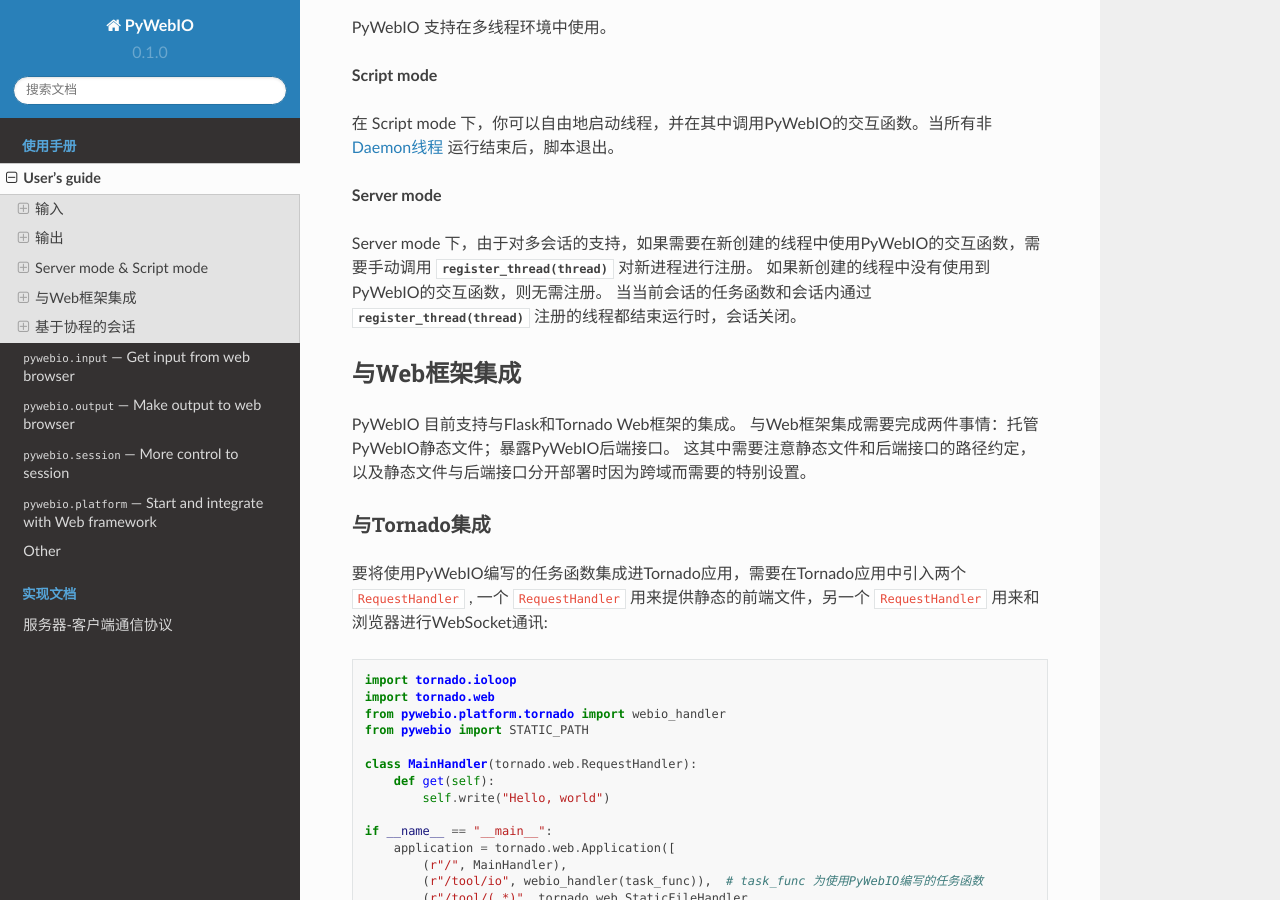
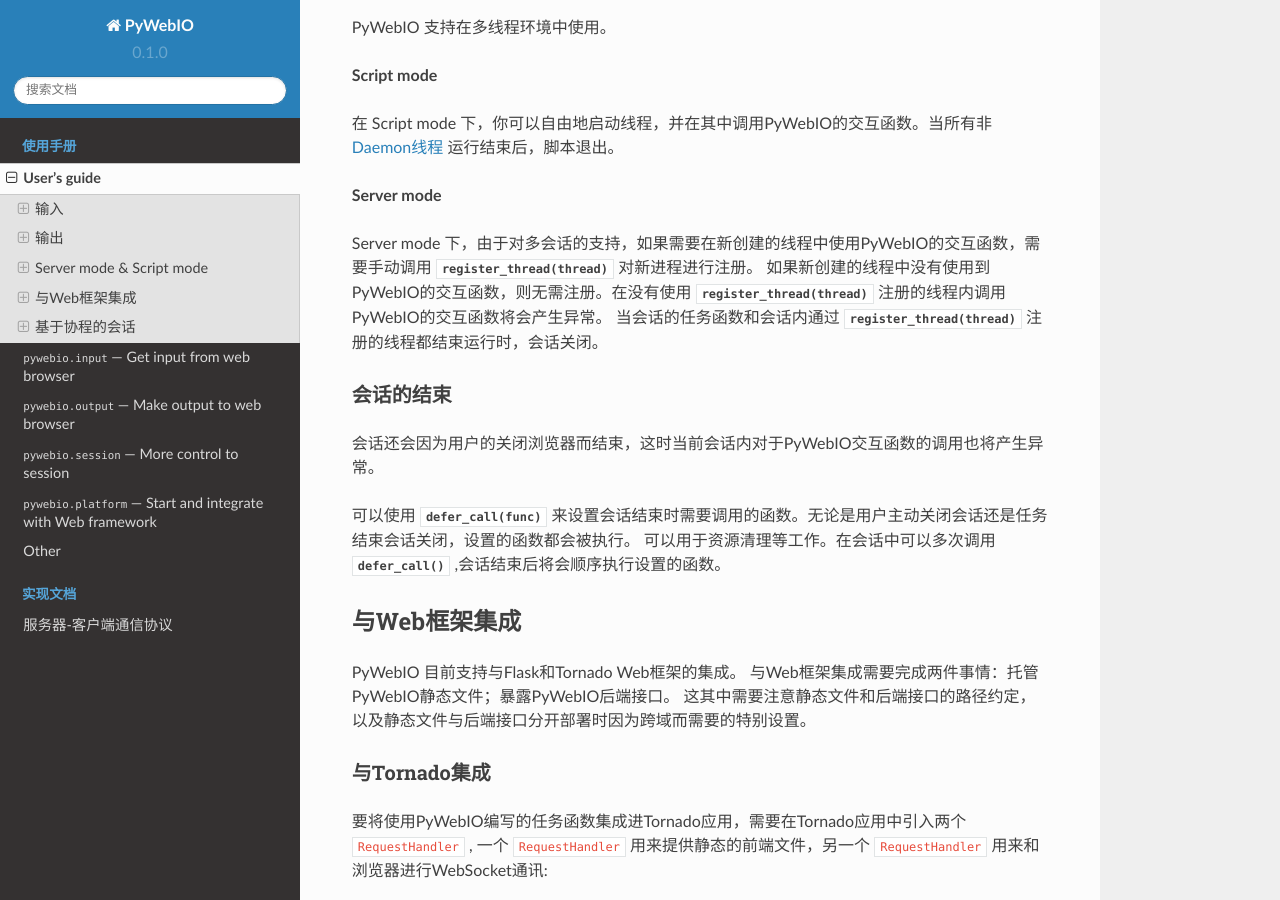
Before and after one commit to pywebio/PyWebIO, a Sphinx documentation site: the page built from docs/guide.rst, in a window 1280 px wide and 900 px high, scrolled down 6418 px. Built offline with Sphinx 7.4.7 and the Read the Docs theme 2.0.0, drawn with Linux system fonts in a browser that asks for light colours.

Commit message:
doc: add doc about `defer_call()`

```diff
--- a/docs/guide.rst
+++ b/docs/guide.rst
@@ -246,8 +246,16 @@ PyWebIO 支持在多线程环境中使用。
 **Server mode**
 
 Server mode 下，由于对多会话的支持，如果需要在新创建的线程中使用PyWebIO的交互函数，需要手动调用 `register_thread(thread) <pywebio.session.register_thread>` 对新进程进行注册。
-如果新创建的线程中没有使用到PyWebIO的交互函数，则无需注册。
-当当前会话的任务函数和会话内通过 `register_thread(thread) <pywebio.session.register_thread>` 注册的线程都结束运行时，会话关闭。
+如果新创建的线程中没有使用到PyWebIO的交互函数，则无需注册。在没有使用 `register_thread(thread) <pywebio.session.register_thread>` 注册的线程内调用PyWebIO的交互函数将会产生异常。
+当会话的任务函数和会话内通过 `register_thread(thread) <pywebio.session.register_thread>` 注册的线程都结束运行时，会话关闭。
+
+会话的结束
+^^^^^^^^^^^^^^
+
+会话还会因为用户的关闭浏览器而结束，这时当前会话内对于PyWebIO交互函数的调用也将产生异常。
+
+可以使用 `defer_call(func) <pywebio.session.defer_call>` 来设置会话结束时需要调用的函数。无论是用户主动关闭会话还是任务结束会话关闭，设置的函数都会被执行。
+可以用于资源清理等工作。在会话中可以多次调用 `defer_call() <pywebio.session.defer_call>` ,会话结束后将会顺序执行设置的函数。
 
 
 与Web框架集成
```
Also changed, not shown: 1 other file.
